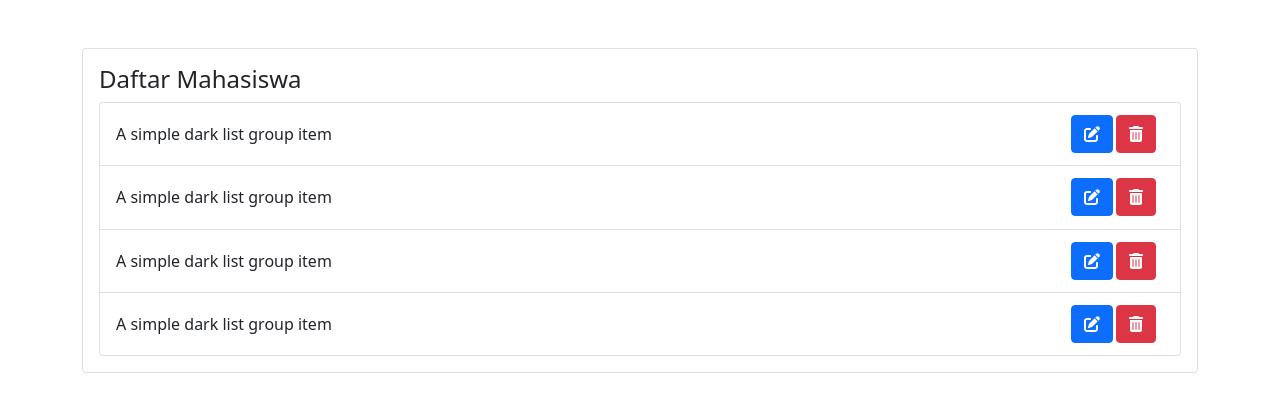
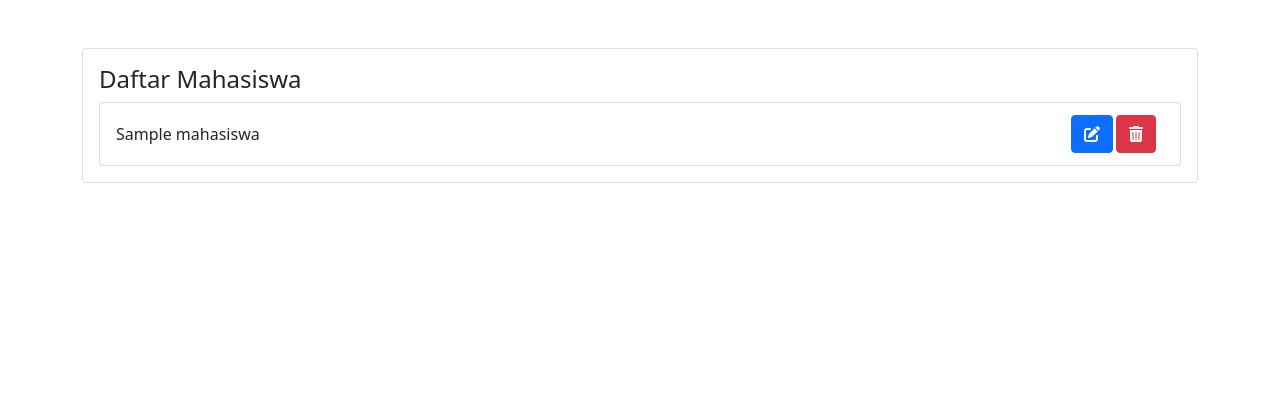
Before and after one commit to FahrilRefiandi/MAHASISWA, a PHP site: page /daftarmahasiswa.php in a window 1280 px wide. Shown: the part 56-468 px from the top of the page. Run offline with PHP 8.4, Linux system fonts and the light colour scheme; tables that the repository leaves empty or names only in its code hold one stand-in row (values such as "Sample post").

Commit message:
sudah bisa tampil

```diff
--- a/daftarmahasiswa.php
+++ b/daftarmahasiswa.php
@@ -14,6 +14,7 @@
 </head>
 
 <body>
+
 
     <!-- header -->
     <nav class="navbar navbar-expand-lg navbar-light bg-light">
@@ -48,6 +49,17 @@
         </div>
     </nav>
     <!-- header -->
+    <?php
+include "hubung.php";
+// session_start();
+$hasil = mysqli_query($koneksi,"SELECT * FROM mahasiswa" );
+$no =1;
+if ($hasil === false)
+{
+    echo "data gaagl";
+}?>
+
+
 
 
     <!-- content -->
@@ -56,30 +68,18 @@
             <div class="card-body">
                 <h4>Daftar Mahasiswa</h4>
                 <div class="list-group">
-                    <a href="#" class="list-group-item d-flex justify-content-between align-items-center">A simple dark list group item
+                <?php
+                    while($d =$hasil -> fetch_array()) {?>
+                    <a href="#" class="list-group-item d-flex justify-content-between align-items-center"> <?php echo $d["nama"]; ?>
                         <span class="badge">
                             <button class="btn btn-primary" type="submit"><i class="fa-solid fa-pen-to-square"></i></button>
                             <button class="btn btn-danger" type="submit"><i class="fa-solid fa-trash-can"></i></button>
                         </span>
                     </a>
-                    <a href="#" class="list-group-item d-flex justify-content-between align-items-center">A simple dark list group item
-                        <span class="badge">
-                            <button class="btn btn-primary" type="submit"><i class="fa-solid fa-pen-to-square"></i></button>
-                            <button class="btn btn-danger" type="submit"><i class="fa-solid fa-trash-can"></i></button>
-                        </span>
-                    </a>
-                    <a href="#" class="list-group-item d-flex justify-content-between align-items-center">A simple dark list group item
-                        <span class="badge">
-                            <button class="btn btn-primary" type="submit"><i class="fa-solid fa-pen-to-square"></i></button>
-                            <button class="btn btn-danger" type="submit"><i class="fa-solid fa-trash-can"></i></button>
-                        </span>
-                    </a>
-                    <a href="#" class="list-group-item d-flex justify-content-between align-items-center">A simple dark list group item
-                        <span class="badge">
-                            <button class="btn btn-primary" type="submit"><i class="fa-solid fa-pen-to-square"></i></button>
-                            <button class="btn btn-danger" type="submit"><i class="fa-solid fa-trash-can"></i></button>
-                        </span>
-                    </a>
+                   <?php }
+                ?>
+
+
                 </div>
 
 
```
Also changed, not shown: show.php (+17 -0 lines).
